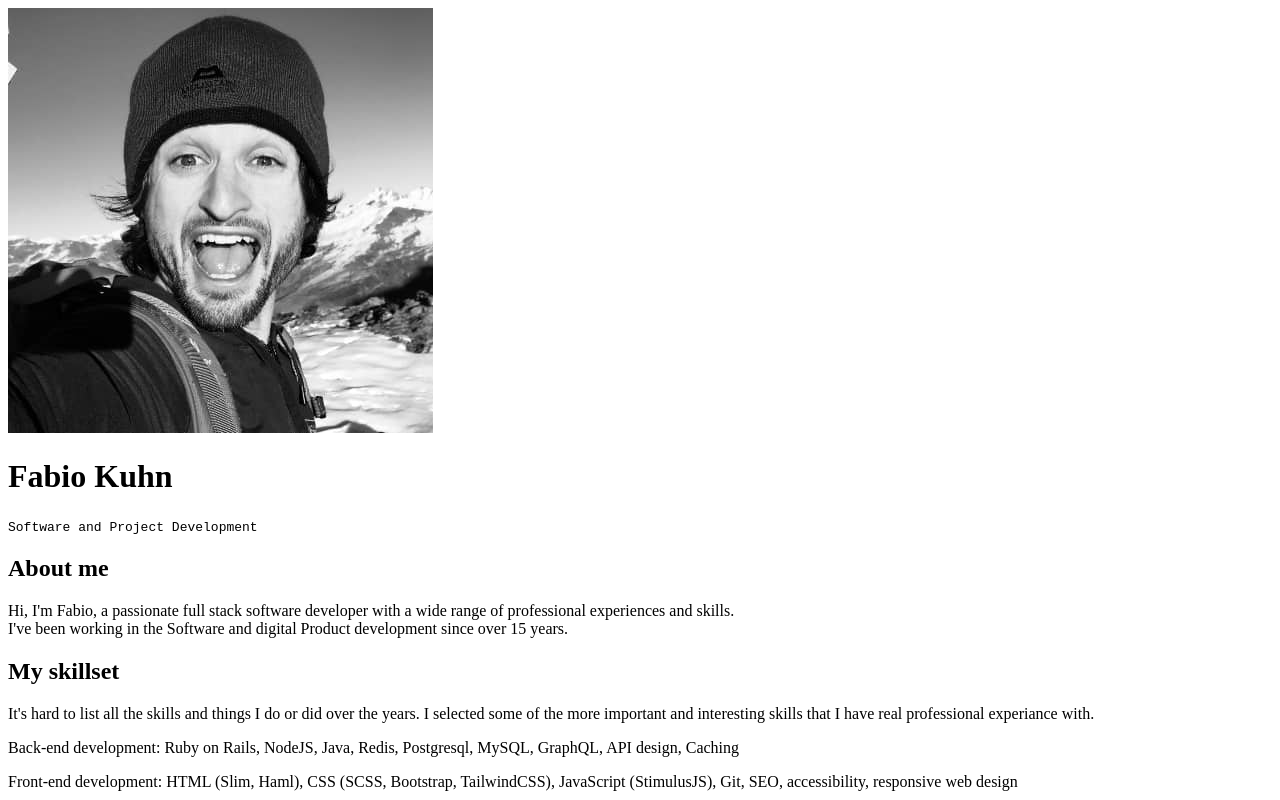
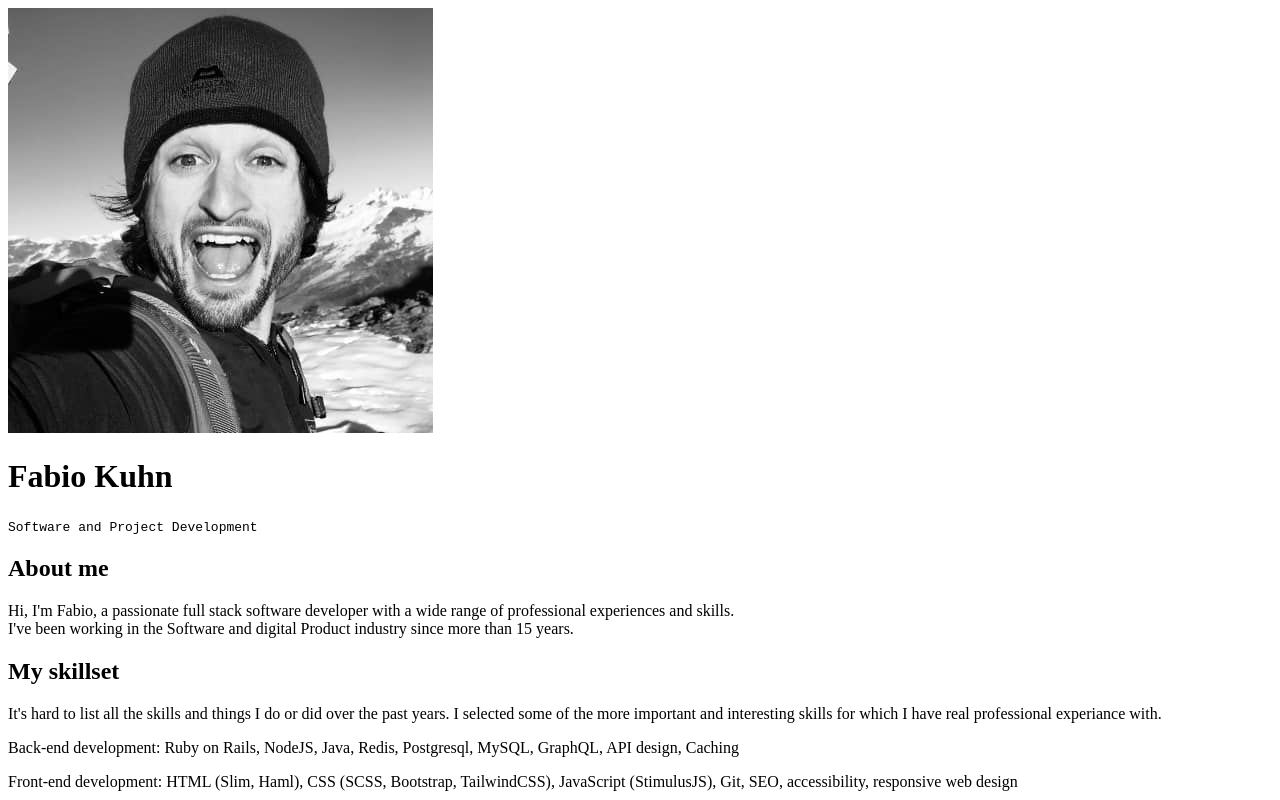
Before and after one commit to rasoolsomji/kuhn_dev, a Next.js app: page / in a window 1280 px wide. Shown: the top 800 px of the page. Built offline with nearby package versions, Linux system fonts and the light colour scheme.

Commit message:
fix typos

```diff
--- a/pages/index.js
+++ b/pages/index.js
@@ -37,13 +37,13 @@ export default function Home() {
           <p className='text-lg'>
             Hi, I'm Fabio, a passionate full stack software developer with a wide range of professional experiences and skills.
             <br/>
-            I've been working in the Software and digital Product development since over 15 years.
+            I've been working in the Software and digital Product industry since more than 15 years.
           </p>
         </Section>
         <Section title='My skillset'>
           <div className='text-left lg:w-1/2 mx-auto'>
             <p className='text-lg pb-8'>
-              It's hard to list all the skills and things I do or did over the years. I selected some of the more important and interesting skills that I have real professional experiance with.
+              It's hard to list all the skills and things I do or did over the past years. I selected some of the more important and interesting skills for which I have real professional experiance with.
             </p>
 
             <p className='p-2'><span class='font-bold'>Back-end development:</span> Ruby on Rails, NodeJS, Java, Redis, Postgresql, MySQL, GraphQL, API design, Caching</p>
```
